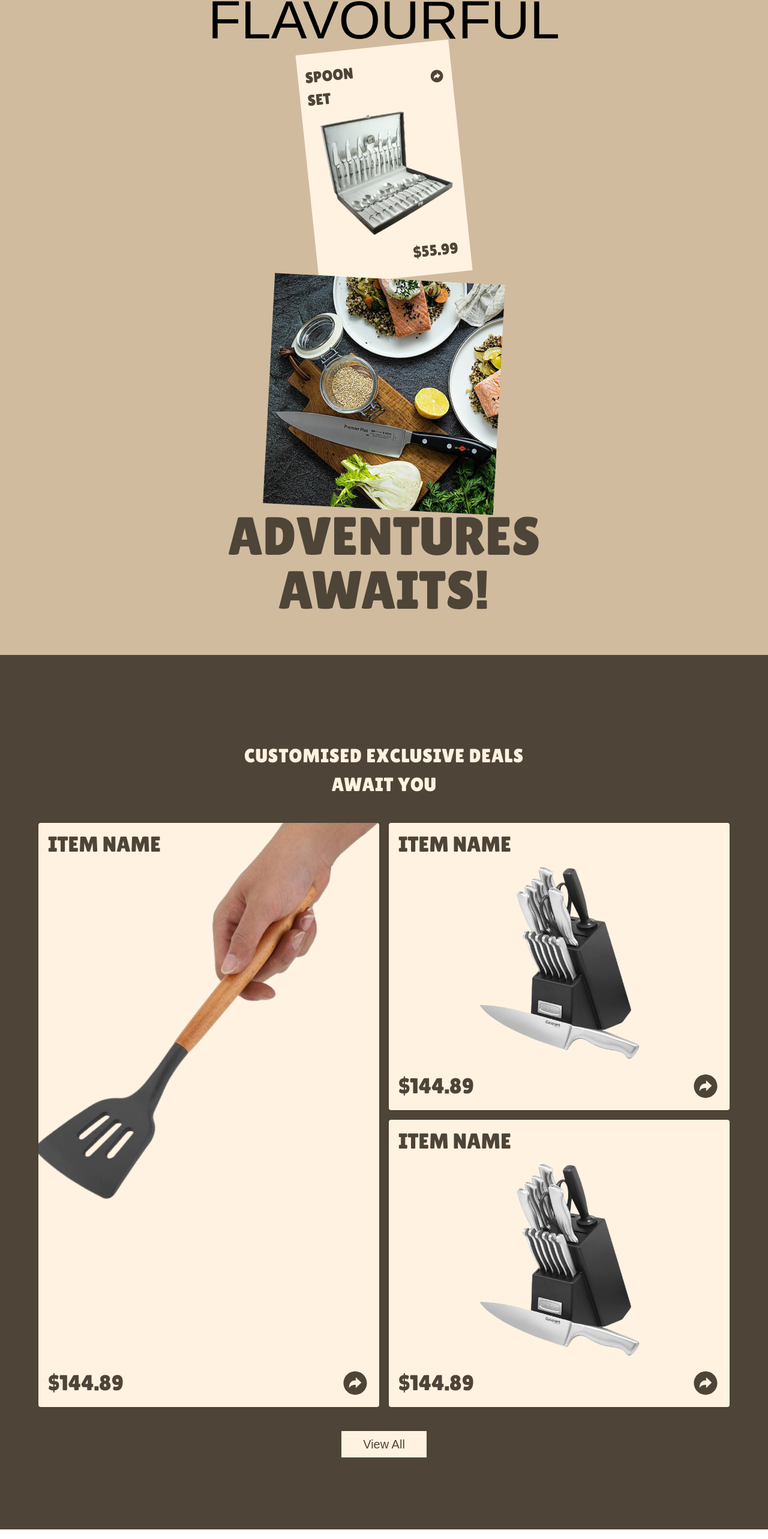
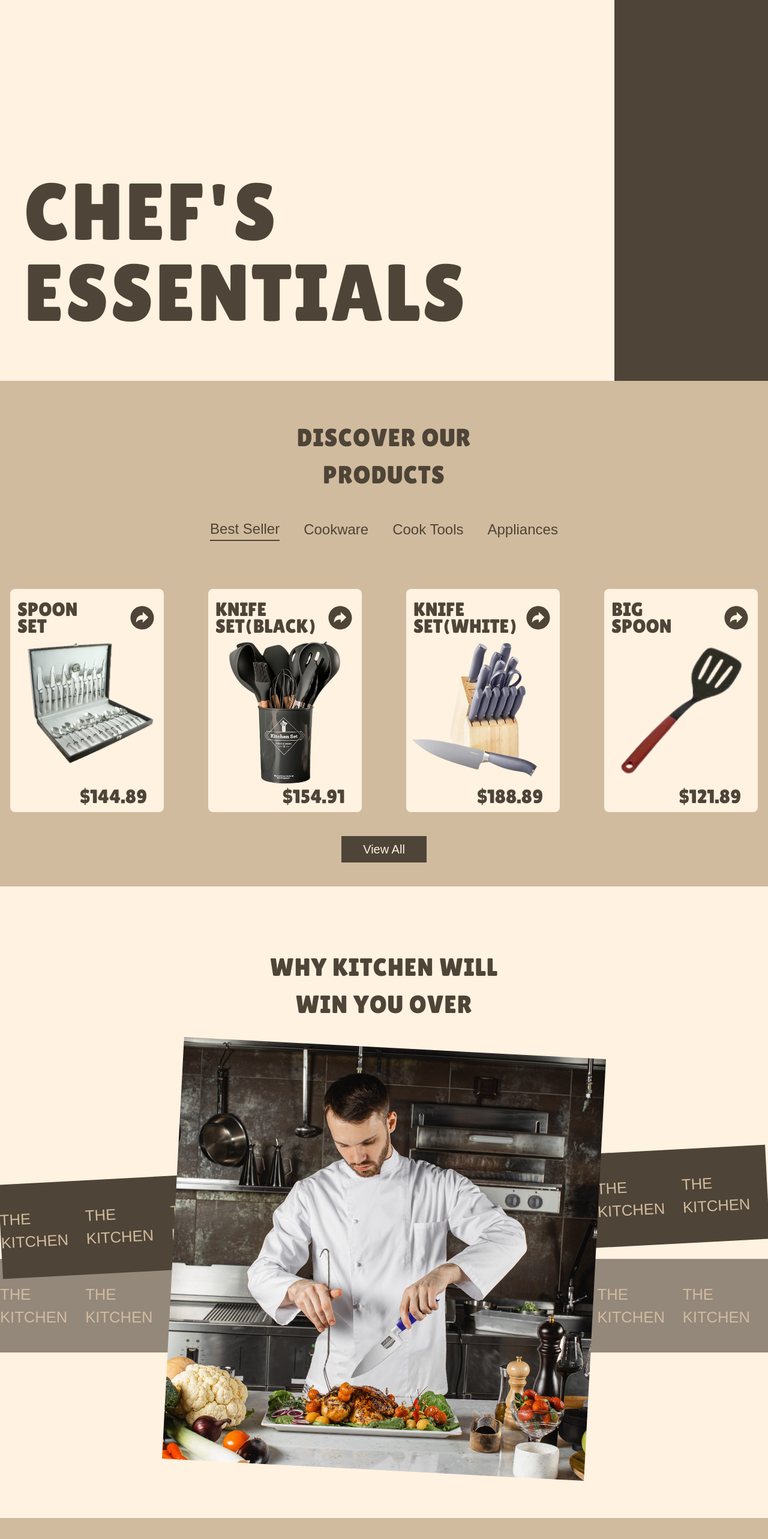
Before and after one commit to safkat07/Kitchen-Tools, a React (Vite) app: page / in a window 1280 px wide. Shown: the part 165-2731 px from the top of the page at 60% size. Built offline with nearby package versions, Linux system fonts and the light colour scheme; a web font is replaced by a local one.

Commit message:
minor responsive fixed

```diff
--- a/src/Components/WhyKitchen/WhyKitchen.jsx
+++ b/src/Components/WhyKitchen/WhyKitchen.jsx
@@ -35,7 +35,7 @@ const WhyKitchen = () => {
                 </div>
             </div>
             <div className='grid relative z-[99]  justify-center'>
-                <img className=' w-[45%] rotate-3  mx-auto' src={manimg} alt="" />
+                <img className=' md:w-[55%] w-3/4 rotate-3  mx-auto' src={manimg} alt="" />
             </div>
         </div>
         {/* <div className='w-72 absolute h-80 bg-textPrimary'>
--- a/src/MainLayout.jsx
+++ b/src/MainLayout.jsx
@@ -11,15 +11,15 @@ import WhyKitchen from "./Components/WhyKitchen/WhyKitchen"
 const MainLayout = () => {
   return (
     <>
-      {/* <Banner /> */}
-      {/* <DiscoverProducts /> */}
-      {/* <WhyKitchen /> */}
-      {/* <ClearenceSell /> */}
-      {/* <JoinCulinary /> */}
+      <Banner />
+      <DiscoverProducts />
+      <WhyKitchen />
+      <ClearenceSell />
+      <JoinCulinary />
       <ExperinenceFlavour />
       <ExclusiveDeals />
-      {/* <BlewLinks /> */}
-      {/* <Footer /> */}
+      <BlewLinks />
+      <Footer />
     </>
   )
 }
```
